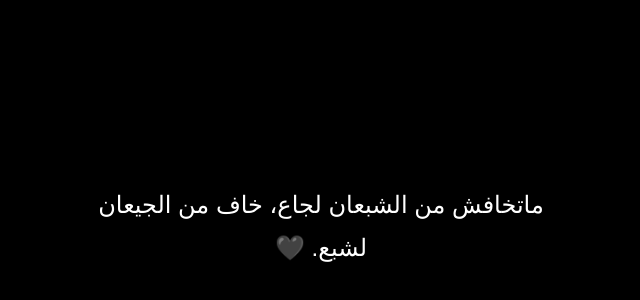
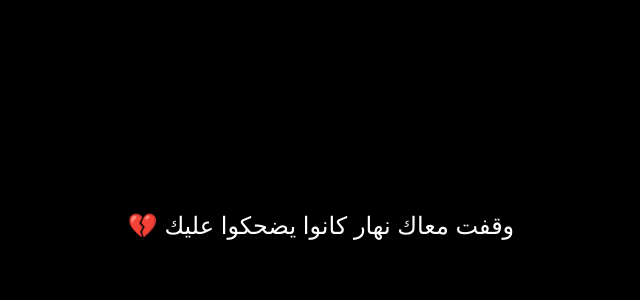
Before and after one commit to MaSsiAGaw/MaSsiAGaw.github.io, a plain HTML site: page index.html in a window 1280 px wide. Shown: the part 174-474 px from the top of the page, without its empty margins (319-959 px from the left). Drawn offline with Linux system fonts and the light colour scheme.

Commit message:
Update index.html

```diff
--- a/index.html
+++ b/index.html
@@ -51,7 +51,7 @@
 <body>
 
   <div class="message">
-    ماتخافش من الشبعان لجاع، خاف من الجيعان لشبع. 🖤
+  وقفت معاك نهار كانوا يضحكوا عليك 💔
   </div>
 
 </body>
```
